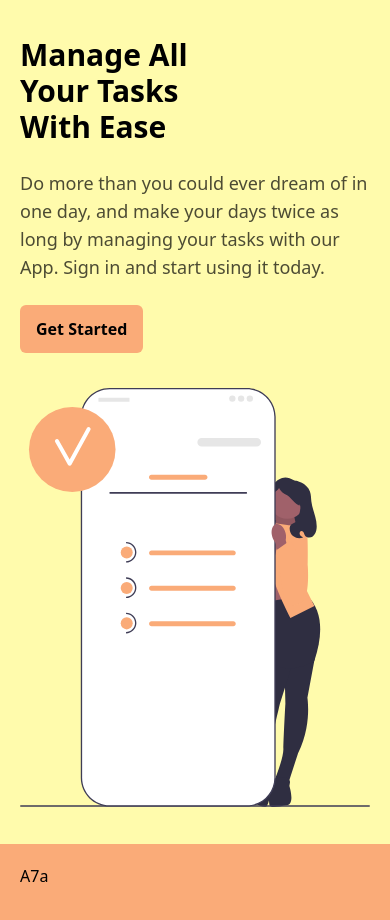
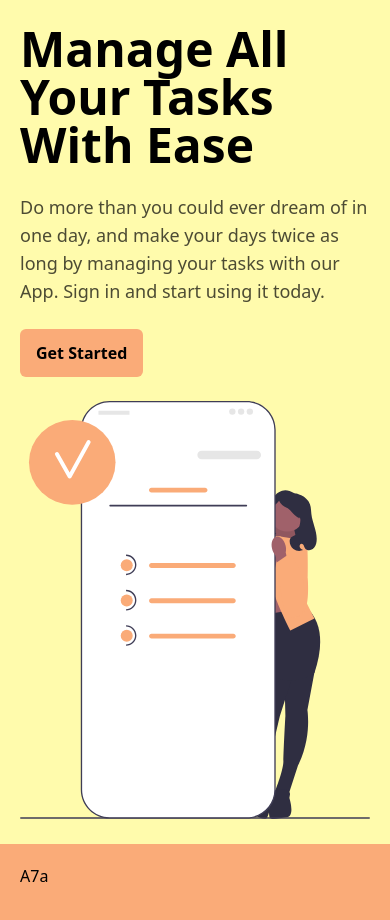
Before and after one commit to AhmedAbozaid9/todo_website, a React (Vite) app: page / in a window 390 px wide. Shown: the top 920 px of the page. Built offline with nearby package versions, Linux system fonts and the light colour scheme.

Commit message:
makes the hero responsive

```diff
--- a/src/components/Hero.jsx
+++ b/src/components/Hero.jsx
@@ -4,11 +4,11 @@ import reminder from "../assets/reminder.svg"
 
 const Hero = () => {
   return (
-      <Section color="bg-pastelYellow" style="flex md:flex-row flex-col items-center mx-auto justify-around">
+      <Section color="bg-pastelYellow" style="flex md:flex-row flex-col items-center mx-auto sm:justify-around justify-center">
        <div className=" flex flex-col">
-         <h1 className="md:text-7xl sm:text-5xl text-3xl font-semibold md:leading-[90px] sm:leading-[50px]">Manage All <br /> Your Tasks <br /> With Ease</h1>
+         <h1 className="md:text-7xl text-5xl font-semibold md:leading-[90px] sm:leading-[50px]">Manage All <br /> Your Tasks <br /> With Ease</h1>
          <p className="text-dimBlack text-lg max-w-xl sm:py-16 py-6">Do more than you could ever dream of in one day, and make your days twice as long by managing your tasks with our App. Sign in and start using it today.</p>
-         <button className="self-start font-semibold bg-pastelOrange rounded-md py-3 px-4">Get Started</button>
+         <button className="self-start font-semibold bg-pastelOrange rounded-md sm:mb-0 mb-6 py-3 px-4">Get Started</button>
        </div>
         <img src={reminder} alt="reminder" className="w-[400px]" draggable={"false"}/>
       </Section>
```
